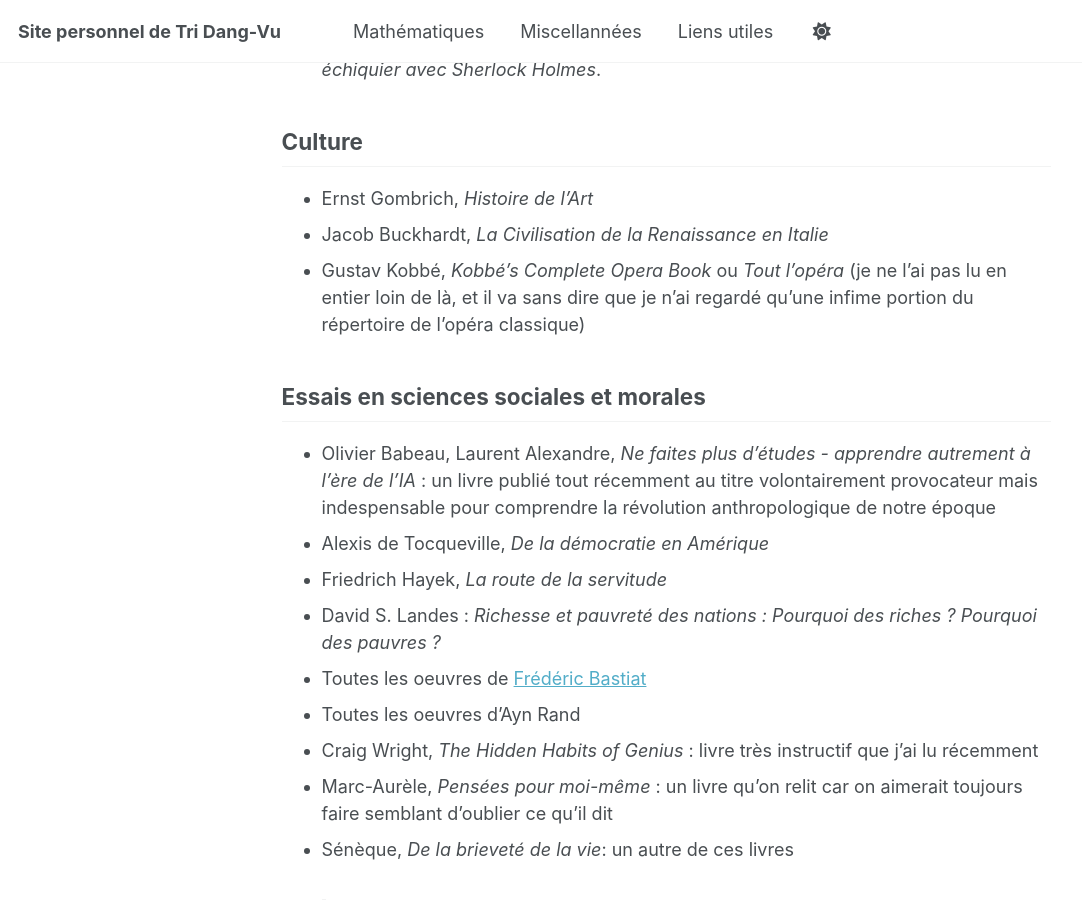
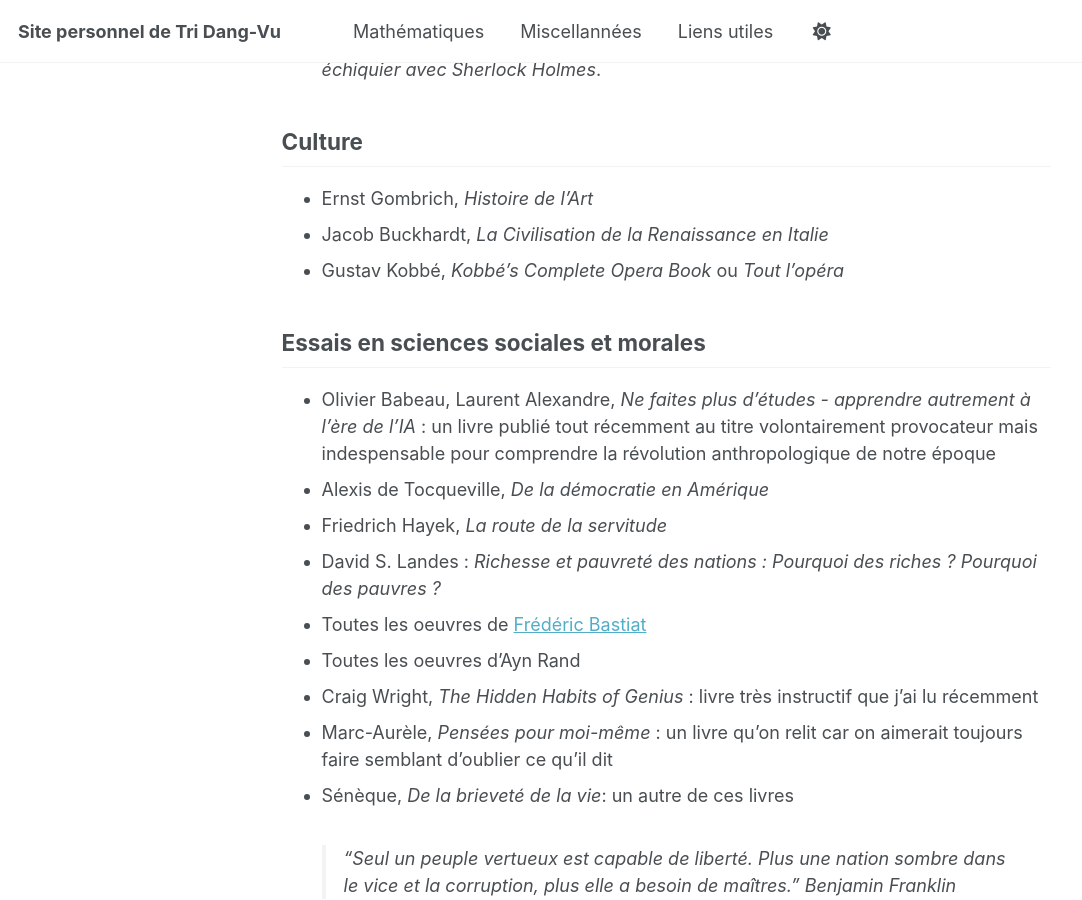
Before and after one commit to tridangvu/tridangvu.github.io, a Jekyll site: the page built from _pages/misc.md, in a window 1280 px wide and 900 px high, scrolled down 551 px. Shown: the whole window, without its empty margins (0-1082 px from the left). Built offline with Jekyll 4.4.1, drawn with Linux system fonts in a browser that asks for light colours; a script that is not in the unit is left out.

Commit message:
Update misc.md

```diff
--- a/_pages/misc.md
+++ b/_pages/misc.md
@@ -20,8 +20,7 @@ Vous trouverez ici quelques-uns de mes centres d'intérêts en dehors des mathé
 ## Culture
 - Ernst Gombrich, *Histoire de l'Art*
 - Jacob Buckhardt, *La Civilisation de la Renaissance en Italie*
-- Gustav Kobbé, *Kobbé's Complete Opera Book* ou *Tout l'opéra* (je ne l'ai pas lu en entier loin de là, et il va sans dire que je n'ai regardé qu'une infime portion du répertoire de l'opéra classique)
-
+- Gustav Kobbé, *Kobbé's Complete Opera Book* ou *Tout l'opéra*
 
 ## Essais en sciences sociales et morales
 - Olivier Babeau, Laurent Alexandre, *Ne faites plus d'études - apprendre autrement à l'ère de l'IA* : un livre publié tout récemment au titre volontairement provocateur mais indespensable pour comprendre la révolution anthropologique de notre époque
```
